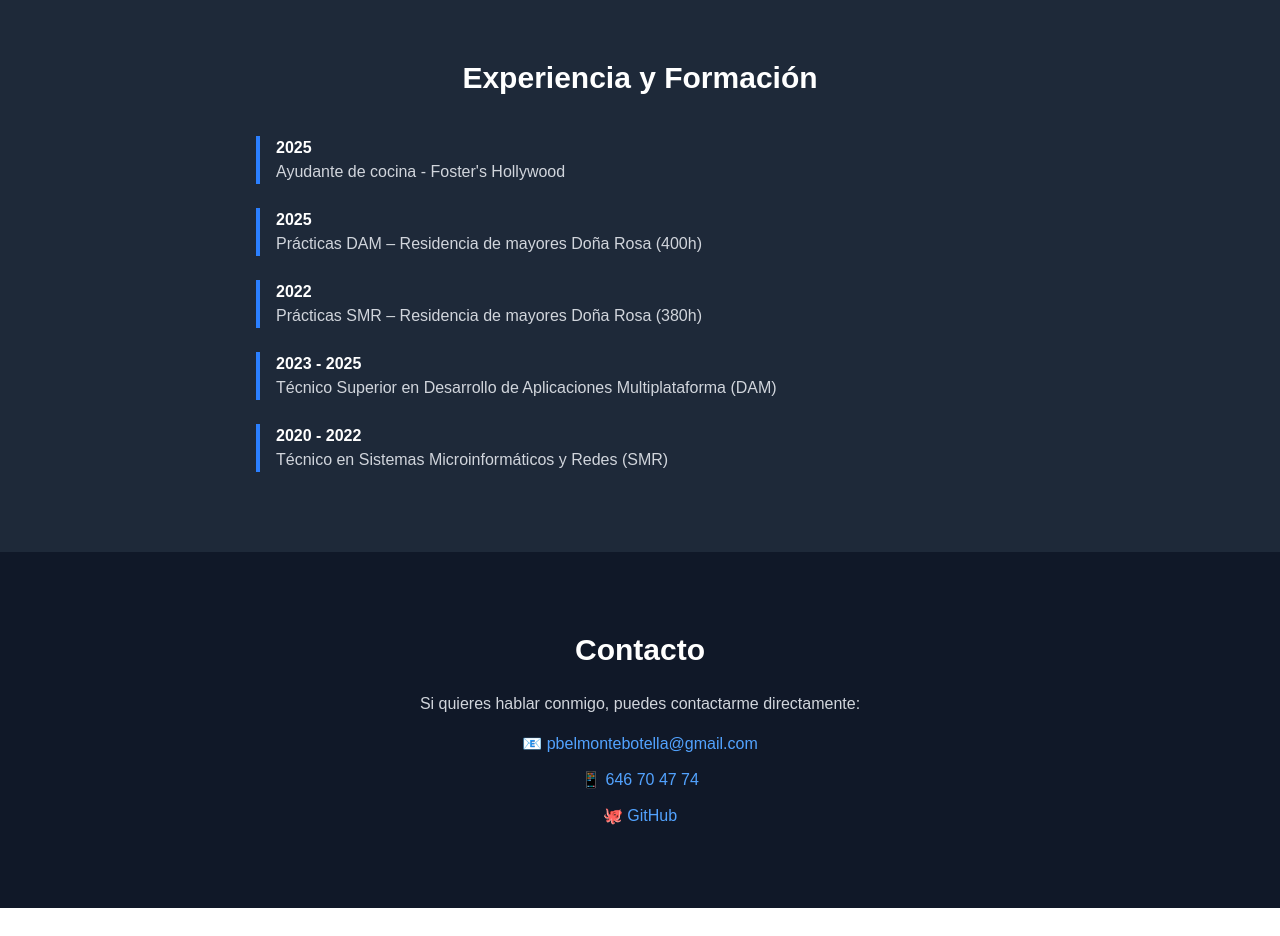
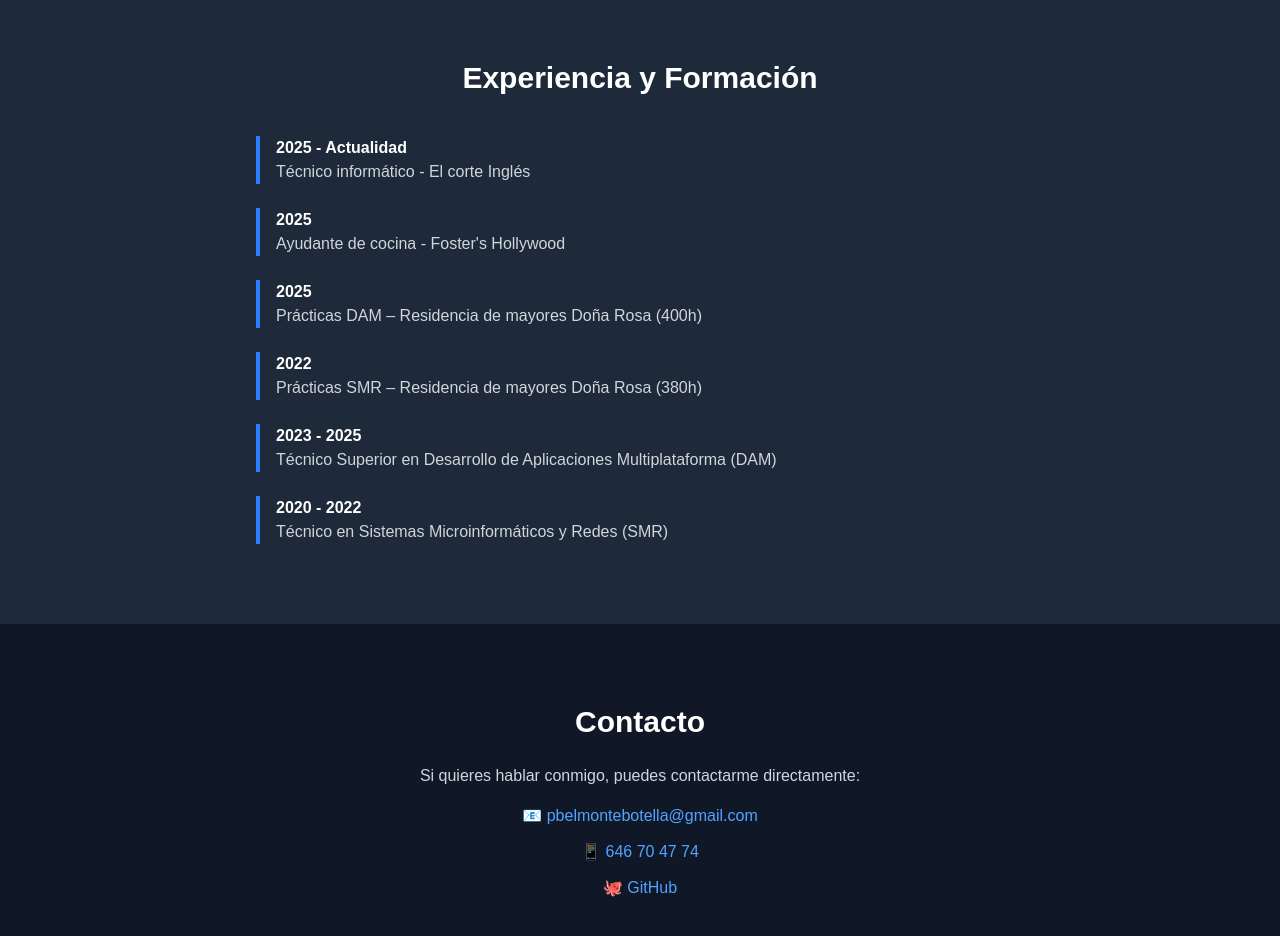
Before and after one commit to PabloBelmonte03/Porfolio_Pablo, a Next.js app: page / in a window 1280 px wide. Shown: the part 2120-3056 px from the top of the page. Before the commit the page ends 3028 px from the top, so only its background shows below. Built offline with nearby package versions, Linux system fonts and the light colour scheme.

Commit message:
Actualizar porfolio con nueva versión

```diff
--- a/src/app/components/Experiencia.tsx
+++ b/src/app/components/Experiencia.tsx
@@ -1,6 +1,7 @@
 // Experiencia y educación en forma de timeline
 
 const timeline = [
+  { year: "2025 - Actualidad", text: "Técnico informático - El corte Inglés" },
   { year: "2025", text: "Ayudante de cocina - Foster's Hollywood" },
   { year: "2025", text: "Prácticas DAM – Residencia de mayores Doña Rosa (400h)" },
   { year: "2022", text: "Prácticas SMR – Residencia de mayores Doña Rosa (380h)" },
```
Also changed, not shown: 2 other files (tests, documents, lock files or other folders).
